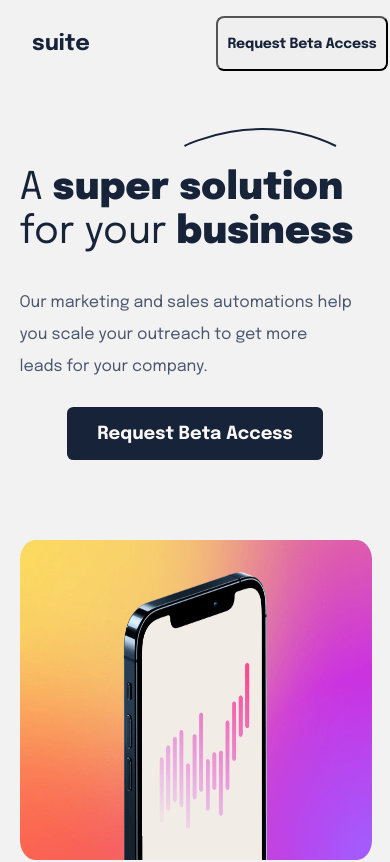
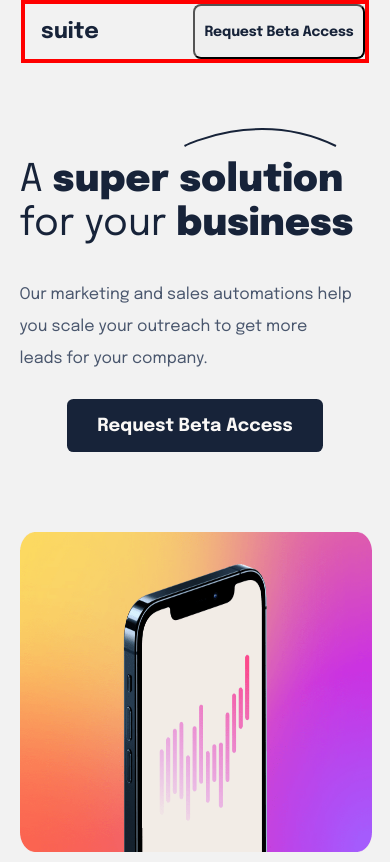
Before and after one commit to solomon-yaw-amalitech/suite-landing-page, a plain HTML site: page index.html in a window 390 px wide. Shown: the top 862 px of the page. Drawn offline with nearby package versions, Linux system fonts and the light colour scheme; a web font is replaced by a local one.

Commit message:
modified:  queries.css

```diff
--- a/queries.css
+++ b/queries.css
@@ -3,11 +3,11 @@
 
 
   .header {
-    margin: 0rem;
-    margin-right: 0.2rem;
-    margin-left: 3rem;
+    margin-left:2rem
     margin-top: 1rem;
     width: 340px;
+    border:4px solid red;
+    margin:auto;
 
 
   }
@@ -15,7 +15,7 @@
   .header_logo {
     font-weight: bolder;
     font-size: 0.7rem;
-    margin-left: -1rem;
+    margin-left: 1rem;
   }
 
   .head_button {
```
